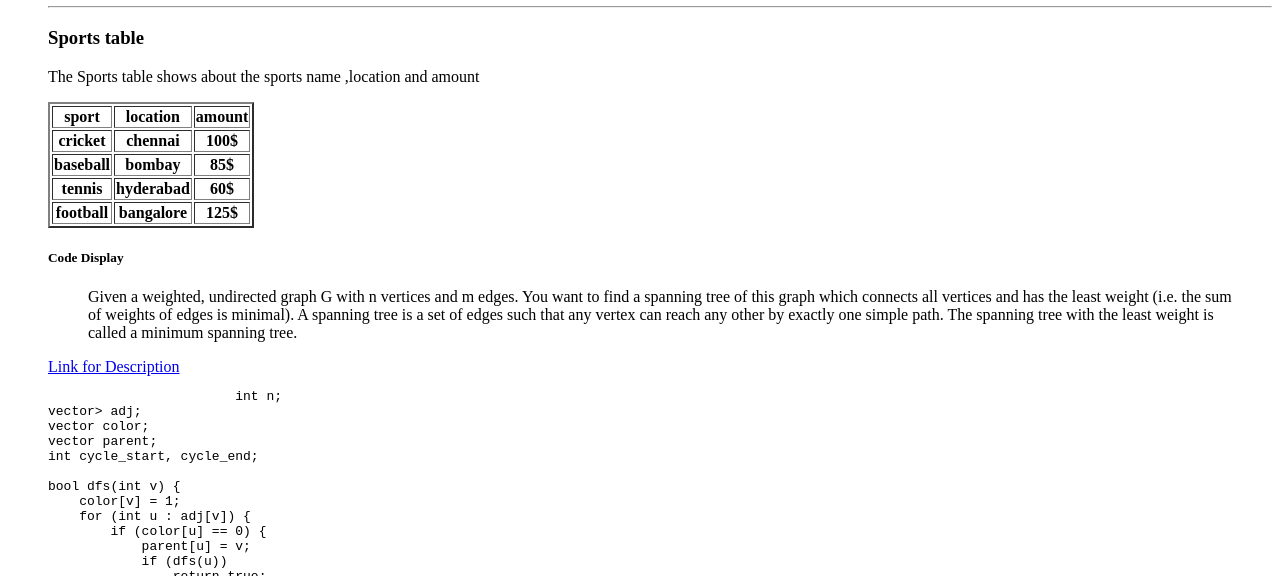
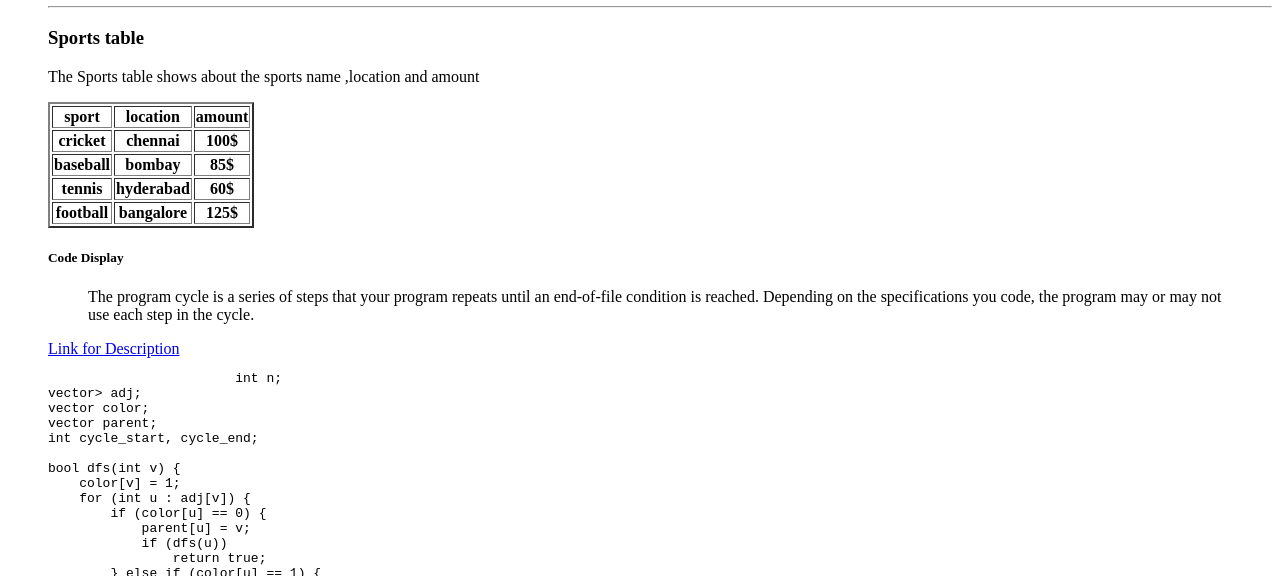
Before and after one commit to 44-563-Web-Apps-S22/webapps-s22-assignment-3-manikantaarumilli, a plain HTML site: page index.html in a window 1280 px wide. Shown: the part 524-1100 px from the top of the page. Drawn offline with Linux system fonts and the light colour scheme.

Commit message:
Update index.html

```diff
--- a/index.html
+++ b/index.html
@@ -68,12 +68,9 @@
                     </table>
                     <h5>Code Display</h5>
                     <blockquote>
-                        Given a weighted, undirected graph G with n vertices and m edges.
-                         You want to find a spanning tree of this graph which connects all vertices and has the least weight (i.e. the sum of weights of edges is minimal).
-                         A spanning tree is a set of edges such that any vertex can reach any other by exactly one simple path.
-                        The spanning tree with the least weight is called a minimum spanning tree.
+                        The program cycle is a series of steps that your program repeats until an end-of-file condition is reached. Depending on the specifications you code, the program may or may not use each step in the cycle.
                     </blockquote>
-                    <a href="https://cp-algorithms.com/graph/finding-cycle.html">Link for Description</a>
+                    <a href="https://www.ibm.com/docs/en/i/7.3?topic=language-cycle-programming">Link for Description</a>
                     <pre>
                         int n;
 vector<vector<int>> adj;
```
